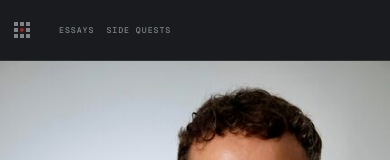
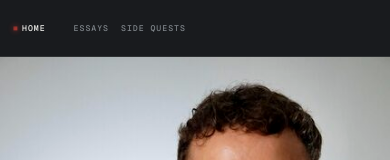
Before and after one commit to lucaschatham/lucaschatham, a Next.js app: page / in a window 390 px wide. Shown: the top 160 px of the page. Built offline with nearby package versions, Linux system fonts and the light colour scheme.

Commit message:
Clarify home navigation

```diff
--- a/app/global.css
+++ b/app/global.css
@@ -154,47 +154,33 @@ button:focus-visible,
   min-width: 0;
 }
 
-.nav a.mark {
-  display: grid;
-  grid-template-columns: repeat(3, 4px);
-  gap: 2px;
-  padding: 8px;
-  margin-left: -8px;
+.nav a.home-link {
+  margin-left: -9px;
   flex: none;
-}
-
-.mark .px {
-  width: 4px;
-  height: 4px;
-  background: var(--steel-500);
-  transition: background .2s ease;
-}
-
-.mark .center {
-  background: var(--silver-100);
-}
-
-.mark:hover .px,
-.mark:focus-visible .px {
-  background: var(--silver-100);
-}
-
-.mark:hover .px:nth-child(2),
-.mark:hover .px:nth-child(4) { transition-delay: .03s; }
-.mark:hover .px:nth-child(3),
-.mark:hover .px:nth-child(5),
-.mark:hover .px:nth-child(7) { transition-delay: .06s; }
-.mark:hover .px:nth-child(6),
-.mark:hover .px:nth-child(8) { transition-delay: .09s; }
-.mark:hover .px:nth-child(9) { transition-delay: .12s; }
-
-.mark.active .center {
+  position: relative;
+}
+
+.nav a.home-link::before {
+  content: "";
+  position: absolute;
+  inset: -9px -4px;
+}
+
+.home-signal {
+  width: 5px;
+  height: 5px;
+  background: currentColor;
+  flex: none;
+  transition: background .15s, box-shadow .15s, transform .15s;
+}
+
+.home-link.active .home-signal {
   background: var(--pulse);
   box-shadow: 0 0 8px var(--pulse);
 }
 
 @media (prefers-reduced-motion: no-preference) {
-  .mark.active .center {
+  .home-link.active .home-signal {
     animation: pls 1.6s ease-in-out infinite;
   }
 }
@@ -991,9 +977,8 @@ button:focus-visible,
     padding-inline: 5px;
   }
 
-  .nav a.mark {
+  .nav a.home-link {
     margin-left: 0;
-    padding-inline: 6px;
   }
 
   .nav a .dot {
--- a/components/manifest.tsx
+++ b/components/manifest.tsx
@@ -190,19 +190,12 @@ export function ManifestNav({ active }: { active: NavKey }) {
     <nav className="nav" aria-label="Primary">
       <Link
         href="/"
-        className={homeActive ? "mark active" : "mark"}
+        className={homeActive ? "home-link active" : "home-link"}
         aria-label="Lucas Chatham — home"
         aria-current={homeActive ? "page" : undefined}
       >
-        <span className="px" aria-hidden="true" />
-        <span className="px" aria-hidden="true" />
-        <span className="px" aria-hidden="true" />
-        <span className="px" aria-hidden="true" />
-        <span className="px center" aria-hidden="true" />
-        <span className="px" aria-hidden="true" />
-        <span className="px" aria-hidden="true" />
-        <span className="px" aria-hidden="true" />
-        <span className="px" aria-hidden="true" />
+        <span className="home-signal" aria-hidden="true" />
+        Home
       </Link>
       <div className="nav-links">
         {links.map((item) => {
```
